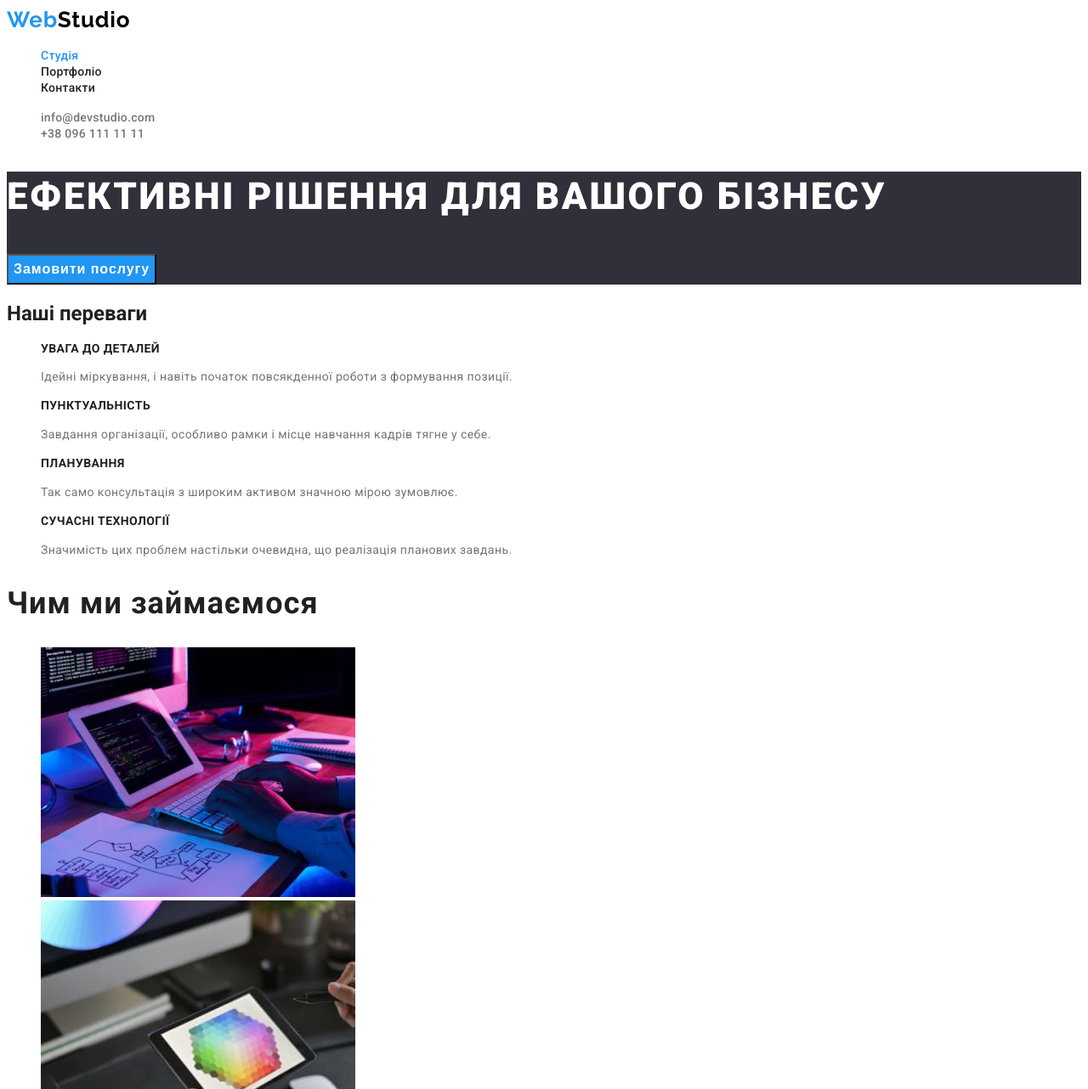
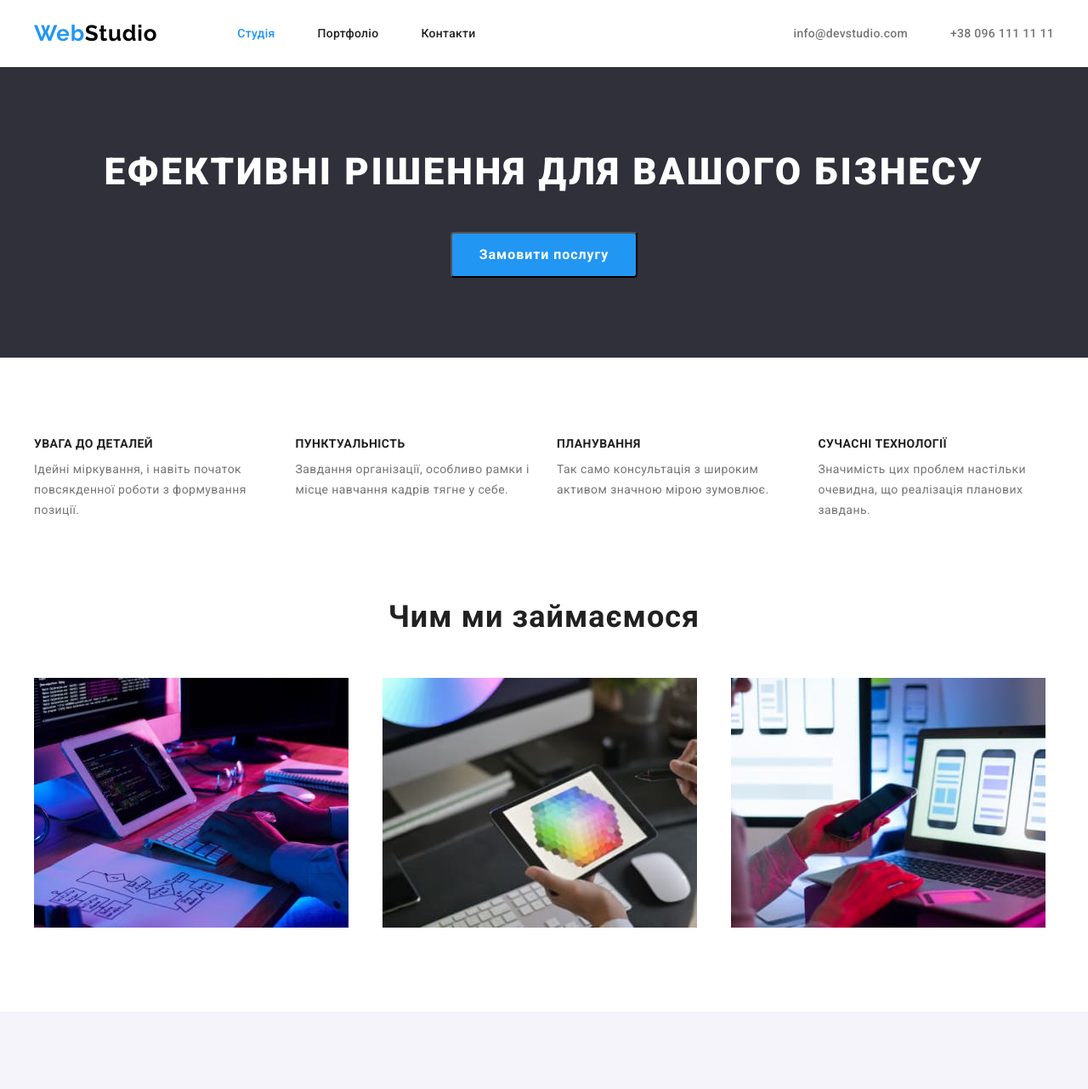
Before and after one commit to IhorKolkunov/goit-markup-hw-03, a plain HTML site: page index.html in a window 1280 px wide. Shown: the top 1282 px of the page at 85% size. Drawn offline with nearby package versions, Linux system fonts and the light colour scheme.

Commit message:
add display: flex for index.html
-add normalize

```diff
--- a/css/style.css
+++ b/css/style.css
@@ -10,6 +10,19 @@ body {
     color: var(--title-text-color);
 }
 
+h1,
+h2,
+h3,
+h4,
+p,
+ul {
+    margin-top: 0px;
+    margin-bottom: 0px;
+}
+ul {
+    padding-left: 0px;
+}
+
 .list {
     list-style: none;
 }
@@ -19,7 +32,33 @@ body {
 
 /* ======== HEADER ======== */
 
+.conteiner {
+    width: 1200px;
+    margin-left: auto;
+    margin-right: auto;
+}
+
+.navigation-flex {
+    display: flex;
+    justify-content: space-between;
+    align-items: center;
+}
+
+.conteiner-padding {
+    padding-top: 24px;
+    padding-bottom: 24px;
+}
+
+.navigation-margin {
+    margin-right: 50px;
+}
+.navigation-margin:last-child {
+    margin-right: 0px;
+}
+
 .logo {
+    margin-right: 94px;
+
     color: var(--secondary-color);
     font-family: 'Raleway', sans-serif;
     font-weight: 700;
@@ -49,12 +88,27 @@ body {
 .contacts-address {
     color: var(--text-color);
 }
+/* ======== HERO / OUR ADVANTAGES / WHAT DO WE DO / OUR TEAM ======== */
+
+.section {
+    padding-top: 94px;
+    padding-bottom: 94px;
+}
 
 /* ======== HERO ======== */
+
 .hero-background {
     background-color: #2F303A;
 }
+
+.hero-flex {
+    display: flex;
+    flex-wrap: wrap;
+    justify-content: center;
+}
 .hero {
+    margin-bottom: 40px;
+
     font-weight: 900;
     font-size: 44px;
     line-height: 1.36;
@@ -64,26 +118,51 @@ body {
 }
 
 .hero-button {
+    padding: 10px 32px;
+    border-radius: 4px;
+
     cursor: pointer;
     font-weight: 700;
     font-size: 16px;
     line-height: 1.87;
-     letter-spacing: 0.06em;
+    letter-spacing: 0.06em;
     color: var(--revers-color);
     background-color: var(--secondary-color);
 }
 
 /* ======== OUR ADVANTAGES ======== */
+
 .background-team {
     background-color: #F5F4FA;
 }
 .advantages {
+    margin-bottom: 10px;
+
     font-weight: 700;
     font-size: 14px;
     line-height: 1.14;
     letter-spacing: 0.03em;
     text-transform: uppercase;
 }
+
+.advantages-padding {
+    padding-bottom: 0;
+}
+
+.advantages-flex {
+    display: flex;
+    flex-wrap: wrap;
+    margin-right: -15px;
+    margin-left: -15px;
+
+}
+
+.advantages-margin {
+    flex-basis: calc(100% / 4 - 30px);
+    margin-right: 15px;
+    margin-left: 15px;
+}
+
 .advantages-text {
     font-size: 14px;
     line-height: 1.71;
@@ -91,9 +170,27 @@ body {
     color: var(--text-color);
 }
 
+/* ======== WHAT DO WE DO ======== */
+
+.work-photo {
+    display: flex;
+    flex-wrap: wrap;
+    margin-right: -15px;
+    margin-left: -15px;
+}
+.work-photo-items {
+    flex-basis: calc(100% / 3 - 30px);
+    margin-right: 15px;
+    margin-left: 15px;
+}
+
+
 /* ======== WHAT DO WE DO & OUR TEAM ======== */
 
 .main-heading {
+    margin-bottom: 50px;
+
+    text-align: center;
     font-weight: 700;
     font-size: 36px;
     line-height: 1.16;
@@ -101,6 +198,19 @@ body {
 }
 
 /* ======== OUR TEAM ======== */
+
+.team-cards {
+    display: flex;
+    flex-wrap: wrap;
+    margin-right: -15px;
+    margin-left: -15px;
+}
+
+.team-items {
+    flex-basis: calc(100% / 4 - 30px);
+    margin-right: 15px;
+    margin-left: 15px;
+}
 
 .name-expert {
     font-weight: 500;
@@ -116,8 +226,13 @@ body {
 }
 
 /* ======== FOOTER ======== */
+.footer-padding {
+    padding-top: 60px;
+    padding-bottom: 60px;
+}
 
-.logo-color-footer {
+
+.footer-logo-color {
      color: var(--revers-color);
 }
 
@@ -126,12 +241,19 @@ body {
 }
 
 .footer-address {
+    padding-top: 20px;
+
     font-style: normal;
     font-size: 14px;
     line-height: 1.71;
     letter-spacing: 0.03em;
     color: var(--revers-color);
 }
+
+.footer-items-padding {
+    margin-top: 9px;
+}
+
 .footer-address-color {
     color: #ffffff99;;
 }
--- a/index.html
+++ b/index.html
@@ -5,6 +5,10 @@
     <meta http-equiv="X-UA-Compatible" content="IE=edge" />
     <meta name="viewport" content="width=device-width, initial-scale=1.0" />
     <title>WebStudio</title>
+    <link
+      rel="stylesheet"
+      href="node_modules/modern-normalize/modern-normalize.css"
+    />
     <link rel="preconnect" href="https://fonts.googleapis.com" />
     <link rel="preconnect" href="https://fonts.gstatic.com" crossorigin />
     <link
@@ -17,35 +21,38 @@
     <!-- ======== HEADER ======== -->
 
     <header>
-      <nav>
+      <div class="conteiner navigation-flex conteiner-padding">
+        <nav class="navigation-flex">
           <a class="logo link" href="./index.html" lang="en">
             Web<span class="logo-color-header">Studio</span>
           </a>
-        <ul class="list">
-          <li>
+          <ul class="list navigation-flex">
+            <li class="navigation-margin">
               <a
                 class="link navigation-menu navigation-menu-active"
                 href="./index.html"
                 >Студія</a
               >
             </li>
-          <li>
+            <li class="navigation-margin">
               <a class="link navigation-menu" href="./portfolio.html"
                 >Портфоліо</a
               >
             </li>
-          <li><a class="link navigation-menu" href="">Контакти</a></li>
+            <li class="navigation-margin">
+              <a class="link navigation-menu" href="">Контакти</a>
+            </li>
           </ul>
         </nav>
-      <ul class="list">
-        <li>
+        <ul class="list navigation-flex">
+          <li class="navigation-margin">
             <a
               class="link navigation-menu contacts-address"
               href="mailto:info@devstudio.com"
               >info@devstudio.com</a
             >
           </li>
-        <li>
+          <li class="navigation-margin">
             <a
               class="link navigation-menu contacts-address"
               href="tel:+380961111111"
@@ -53,6 +60,7 @@
             >
           </li>
         </ul>
+      </div>
     </header>
 
     <!-- ======== MAIN ======== -->
@@ -60,52 +68,60 @@
     <main>
       <!-- ======== HERO ======== -->
 
-      <section class="hero-background">
+      <section class="hero-background section">
+        <div class="conteiner hero-flex">
           <h1 class="hero">Ефективні рішення для вашого бізнесу</h1>
           <button class="hero-button" type="button">Замовити послугу</button>
+        </div>
       </section>
 
       <!-- ======== OUR ADVANTAGES ======== -->
 
-      <section>
-        <h2>Наші переваги</h2>
-        <ul class="list">
-          <li>
+      <section class="section advantages-padding">
+        <div class="conteiner">
+          <h2 hidden>Наші переваги</h2>
+          <ul class="list advantages-flex">
+            <li class="advantages-margin">
               <h3 class="advantages">Увага до деталей</h3>
               <p class="advantages-text">
                 Ідейні міркування, і навіть початок повсякденної роботи з
                 формування позиції.
               </p>
             </li>
-          <li>
+
+            <li class="advantages-margin">
               <h3 class="advantages">Пунктуальність</h3>
               <p class="advantages-text">
-              Завдання організації, особливо рамки і місце навчання кадрів тягне
-              у себе.
+                Завдання організації, особливо рамки і місце навчання кадрів
+                тягне у себе.
               </p>
             </li>
-          <li>
+
+            <li class="advantages-margin">
               <h3 class="advantages">Планування</h3>
               <p class="advantages-text">
                 Так само консультація з широким активом значною мірою зумовлює.
               </p>
             </li>
-          <li>
+
+            <li class="advantages-margin">
               <h3 class="advantages">Сучасні технології</h3>
               <p class="advantages-text">
-              Значимість цих проблем настільки очевидна, що реалізація планових
-              завдань.
+                Значимість цих проблем настільки очевидна, що реалізація
+                планових завдань.
               </p>
             </li>
           </ul>
+        </div>
       </section>
 
       <!-- ======== WHAT DO WE DO ======== -->
 
-      <section>
+      <section class="section">
+        <div class="conteiner">
           <h2 class="main-heading">Чим ми займаємося</h2>
-        <ul class="list">
-          <li>
+          <ul class="list work-photo">
+            <li class="work-photo-items">
               <img
                 src="./images/img-1.jpg"
                 alt="компьютери"
@@ -113,7 +129,8 @@
                 height="294"
               />
             </li>
-          <li>
+
+            <li class="work-photo-items">
               <img
                 src="./images/img-2.jpg"
                 alt="мобільні телефони"
@@ -121,7 +138,8 @@
                 height="294"
               />
             </li>
-          <li>
+
+            <li class="work-photo-items">
               <img
                 src="./images/img-3.jpg"
                 alt="планшети"
@@ -130,14 +148,16 @@
               />
             </li>
           </ul>
+        </div>
       </section>
 
       <!-- ======== OUR TEAM ======== -->
 
-      <section class="background-team">
+      <section class="background-team section">
+        <div class="conteiner">
           <h2 class="main-heading">Наша команда</h2>
-        <ul class="list">
-          <li>
+          <ul class="list team-cards">
+            <li class="team-items">
               <img
                 src="./images/photo-1.jpg"
                 alt="Ігор Дем'яненко"
@@ -147,7 +167,8 @@
               <h3 class="name-expert">Ігор Дем'яненко</h3>
               <p class="profession" lang="en">Product Designer</p>
             </li>
-          <li>
+
+            <li class="team-items">
               <img
                 src="./images/photo-2.jpg"
                 alt="Ольга Рєпіна"
@@ -157,7 +178,8 @@
               <h3 class="name-expert">Ольга Рєпіна</h3>
               <p class="profession" lang="en">Frontend Developer</p>
             </li>
-          <li>
+
+            <li class="team-items">
               <img
                 src="./images/photo-3.jpg"
                 alt="Микола Тарасов"
@@ -167,7 +189,8 @@
               <h3 class="name-expert">Микола Тарасов</h3>
               <p class="profession" lang="en">Marketing</p>
             </li>
-          <li>
+
+            <li class="team-items">
               <img
                 src="./images/photo-4.jpg"
                 alt="Михайло Єрмаков"
@@ -178,32 +201,35 @@
               <p class="profession" lang="en">UI Designer</p>
             </li>
           </ul>
+        </div>
       </section>
     </main>
 
     <!-- ======== FOOTER ======== -->
 
     <footer class="footer-background">
+      <div class="conteiner footer-padding">
         <a class="logo link" href="./index.html" lang="en">
-        Web<span class="logo-color-footer">Studio</span>
+          Web<span class="footer-logo-color">Studio</span>
         </a>
         <address class="footer-address">
           <p>м. Київ, пр-т Лесі Українки, 26</p>
           <ul class="list">
-          <li>
+            <li class="footer-items-padding">
               <a
                 class="link footer-address-color"
                 href="mailto:info@devstudio.com"
                 >info@devstudio.com</a
               >
             </li>
-          <li>
+            <li class="footer-items-padding">
               <a class="link footer-address-color" href="tel:+380961111111"
                 >+38 096 111 11 11</a
               >
             </li>
           </ul>
         </address>
+      </div>
     </footer>
   </body>
 </html>
```
Also changed, not shown: portfolio.html (+9 -3 lines). Lines whose indentation alone changed are shown as unchanged.
